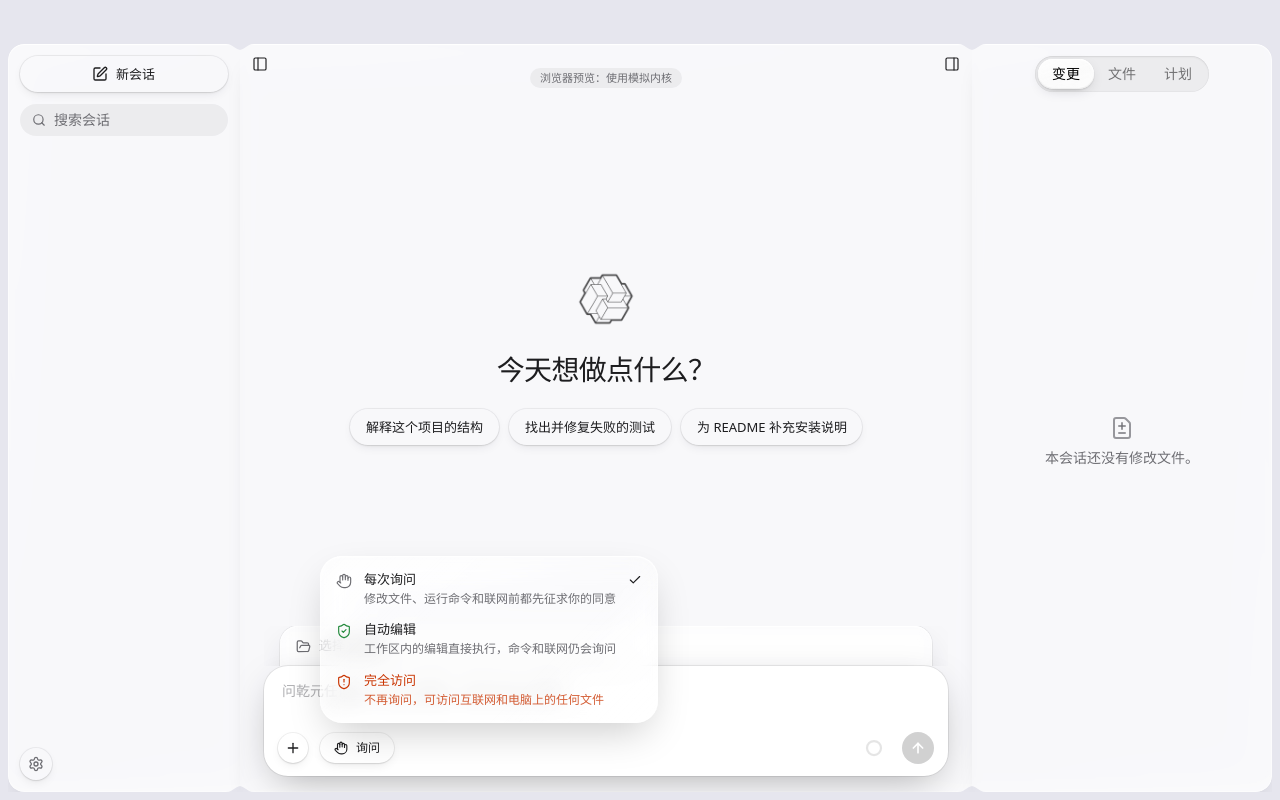
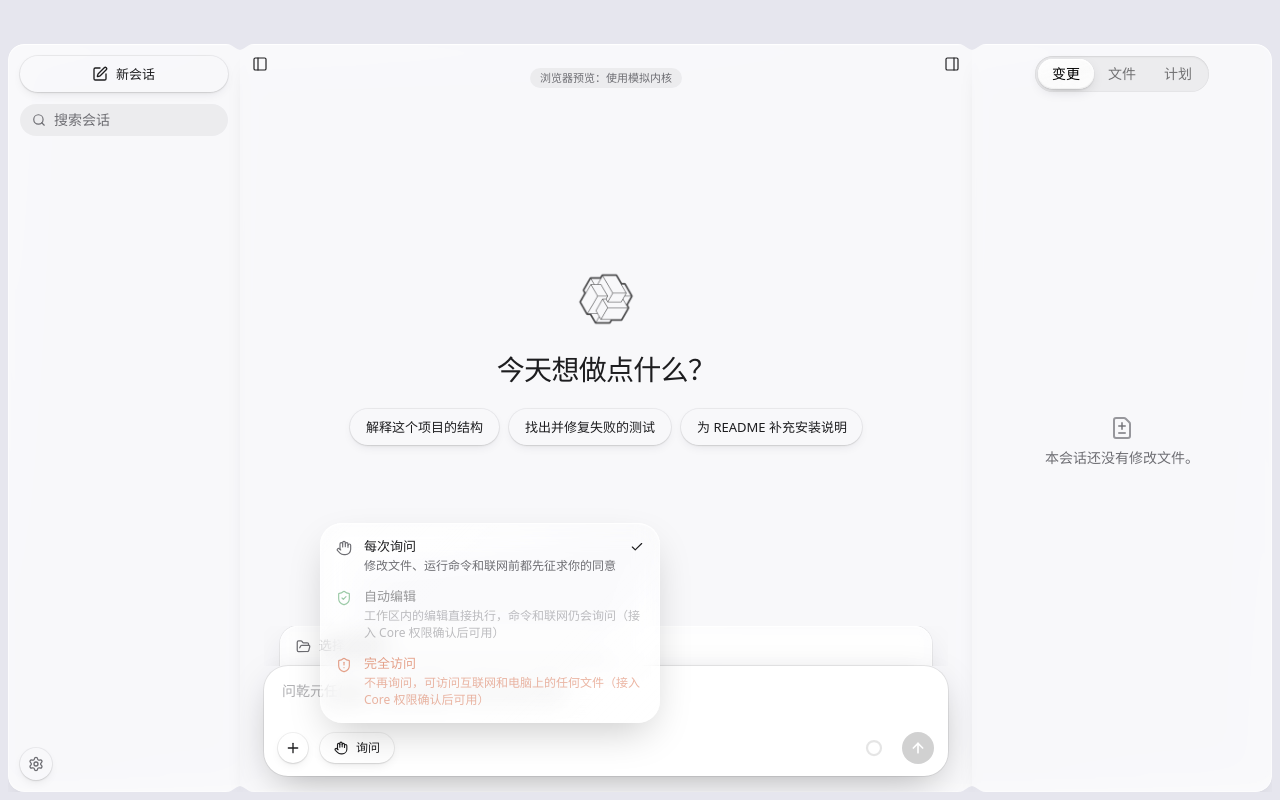
Before and after one commit to skaduv/primus, a Next.js app in the folder apps/desktop/: page / in a window 1280 px wide. Both pictures are taken after a click on the button "询问". Built offline with nearby package versions, Linux system fonts and the light colour scheme.

Commit message:
fix(frontend): 权限模式接入 Core 前只开放每次询问，自动编辑与完全访问显示但禁用

```diff
--- a/apps/desktop/src/features/chat/composer-menus.tsx
+++ b/apps/desktop/src/features/chat/composer-menus.tsx
@@ -165,6 +165,12 @@ export const permissionMeta: Record<PermissionMode, { icon: typeof Hand; tone: s
 
 const MODES: PermissionMode[] = ["ask", "edit", "full"];
 
+/**
+ * 已真正生效的权限档位。权限模式还没有传给 Core / primus-guard，在接入前只开放"每次询问"（Core 的默认行为），
+ * 另外两档显示但禁用，避免界面显示"完全访问"而实际行为不变。
+ */
+const PERMISSION_READY: ReadonlySet<PermissionMode> = new Set(["ask"]);
+
 /** 权限模式：三档，每档一句说明；当前项右侧打勾，完全访问整行用警示色 */
 export function PermissionPicker({
   mode,
@@ -185,7 +191,12 @@ export function PermissionPicker({
         minWidth={300}
         className="max-w-[340px]"
       >
-        <Menu.RadioGroup value={mode} onValueChange={(v) => onChange(v as PermissionMode)}>
+        <Menu.RadioGroup
+          value={mode}
+          onValueChange={(v) => {
+            if (PERMISSION_READY.has(v as PermissionMode)) onChange(v as PermissionMode);
+          }}
+        >
           {MODES.map((m) => {
             const { icon: Icon, tone } = permissionMeta[m];
             const p = t.permissions[m];
@@ -194,6 +205,7 @@ export function PermissionPicker({
                 key={m}
                 value={m}
                 textValue={p.label}
+                disabled={!PERMISSION_READY.has(m)}
                 className={cn(rowClass, "items-start gap-3 py-2", m === "full" && tone)}
               >
                 <Icon
@@ -211,6 +223,7 @@ export function PermissionPicker({
                     )}
                   >
                     {p.hint}
+                    {!PERMISSION_READY.has(m) && `（${t.permissionPending}）`}
                   </span>
                 </span>
                 <Menu.ItemIndicator className="mt-0.5 shrink-0">
--- a/apps/desktop/src/lib/strings.ts
+++ b/apps/desktop/src/lib/strings.ts
@@ -84,6 +84,7 @@ export const strings = {
         hint: "不再询问，可访问互联网和电脑上的任何文件",
       },
     },
+    permissionPending: "接入 Core 权限确认后可用",
     context: "上下文",
     welcomeTitle: "今天想做点什么？",
     chooseFolder: "选择文件夹",
```
Also changed, not shown: 1 other file (tests, documents, lock files or other folders).
